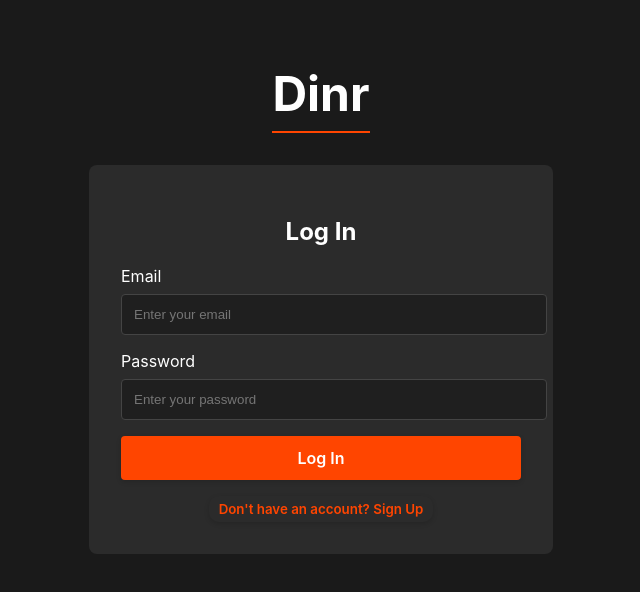
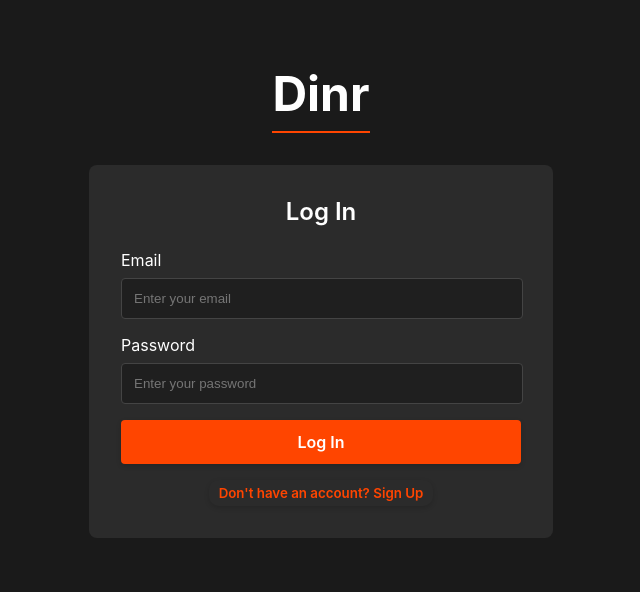
Before and after one commit to topo123/UF-DINING, a React app in the folder frontend/: page / in a window 1280 px wide. Shown: the top 592 px of the page, without its empty margins (319-959 px from the left). Built offline with nearby package versions, Linux system fonts and the light colour scheme; no server answers; the HTML template or start-up script is replaced by a standard one.

Commit message:
ui changes

```diff
--- a/frontend/src/App.css
+++ b/frontend/src/App.css
@@ -35,9 +35,17 @@ body {
   border-radius: 0.5rem;
 }
 
+.login-title {
+  margin-bottom: 1.5rem;
+  font-size: 1.5rem;
+  font-weight: 600;
+  margin-top: 0rem;
+}
+
 .form-group {
   text-align: left;
   margin-bottom: 1rem;
+  padding-right: 1.5rem;
 }
 
 .form-group label {
--- a/frontend/src/App.jsx
+++ b/frontend/src/App.jsx
@@ -43,7 +43,7 @@ function App() {
       </h1>
       <div className="login-container">
         <form onSubmit={handleSubmit} className="login-form">
-          <h2>{isSignup ? "Sign Up" : "Log In"}</h2>
+          <h2 className='login-title'>{isSignup ? "Sign Up" : "Log In"}</h2>
 
           <div className="form-group">
             <label htmlFor="email">Email</label>
--- a/frontend/src/Restaurants.css
+++ b/frontend/src/Restaurants.css
@@ -63,6 +63,7 @@ body {
   transition: transform 0.2s ease, box-shadow 0.2s ease;
   border-radius: 0.5rem;
   cursor: pointer;
+  padding-bottom: 1.5rem;
 }
 
 .restaurant-card:hover {
@@ -74,6 +75,7 @@ body {
   font-size: 1.25rem;
   font-weight: 600;
   margin-bottom: 0.5rem;
+  margin-top: 0.6rem;
 }
 
 .restaurant-address,
@@ -96,12 +98,7 @@ body {
   font-size: 1.2rem;
 }
 
-.header {
-  display: flex;
-  justify-content: space-between;
-  align-items: center;
-  margin-bottom: 2rem;
-}
+
 
 .profile-section {
   display: flex;
--- a/frontend/src/Restaurants.jsx
+++ b/frontend/src/Restaurants.jsx
@@ -46,22 +46,11 @@ function Restaurants() {
   return (
     <div className="App">
 
-      <div className="header">
-        <h1 className='title'>
-          Dinr
-        </h1>
 
-        <div className="profile-section" onClick={goToProfile}>
-          <img
-            src="https://cdn-icons-png.flaticon.com/512/3135/3135715.png"
-            alt="Profile"
-            className="profile-avatar"
-          />
-          {user && (
-            <p className="profile-uid">{user.uid}</p>
-          )}
-        </div>
-      </div>
+    <h1 className='title'>
+      Dinr
+    </h1>
+
 
 
 
```
Also changed, not shown: 1 other file (tests, documents, lock files or other folders).
